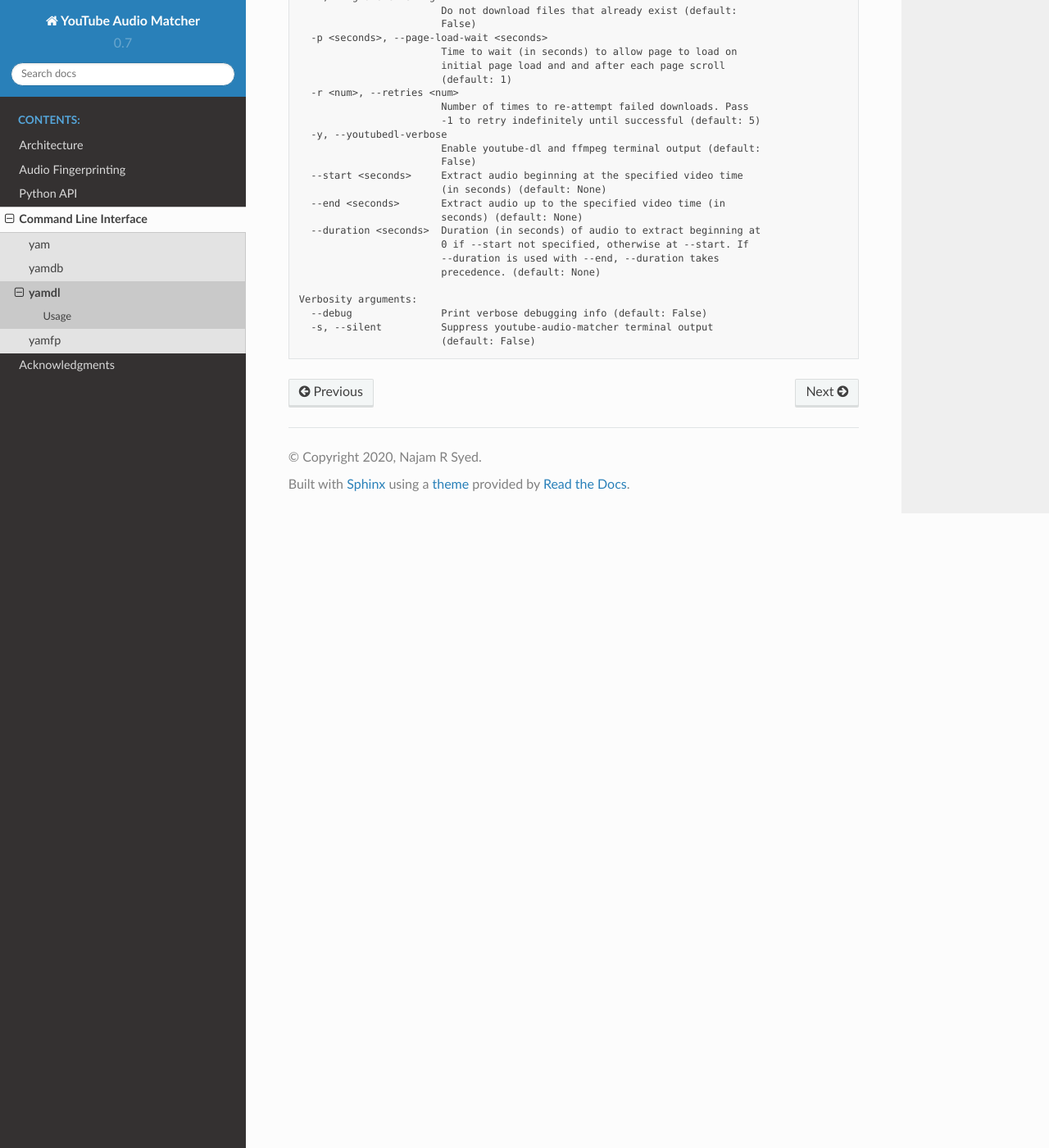
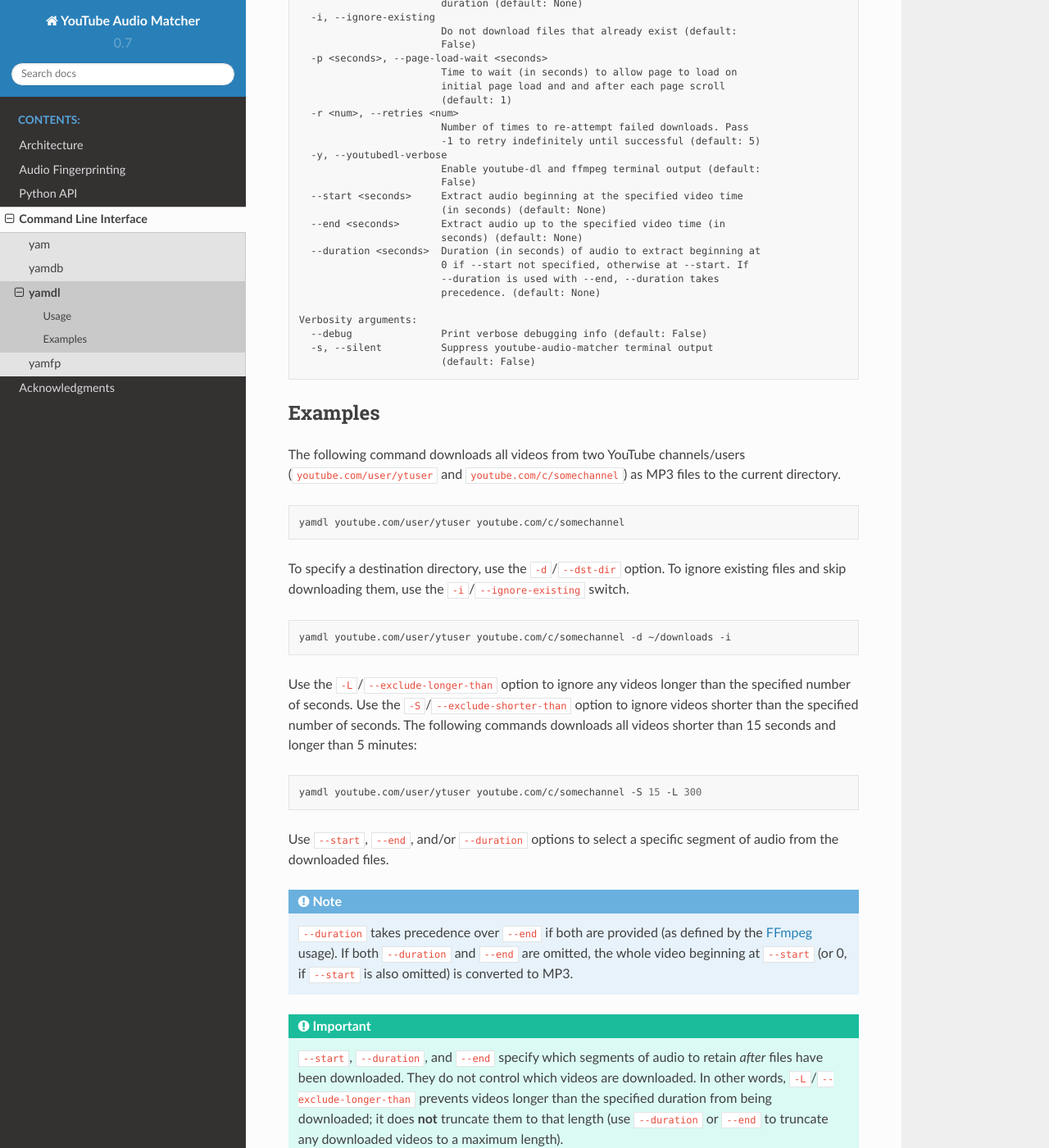
Before and after one commit to nrsyed/youtube-audio-matcher, a Sphinx documentation site: the page built from docs/yamdl.rst, in a window 1280 px wide and 1400 px high, scrolled down 793 px. Shown: the whole window at 82% size. Built offline with Sphinx 7.4.7 and the Read the Docs theme 2.0.0, drawn with Linux system fonts in a browser that asks for light colours; some of the changed text lies outside the part shown.

Commit message:
Complete yamdl sphinx documentation

```diff
--- a/docs/yamdl.rst
+++ b/docs/yamdl.rst
@@ -1,7 +1,9 @@
 yamdl
 =====
 
-YAM download tool
+The **Y**\ outube **A**\ udio **M**\ atcher **D**\ own\ **l**\ oad
+command line tool ``yamdl`` can be used to efficiently and asynchronously
+download the audio from any number of YouTube channels/users as MP3s.
 
 Usage
 -----
@@ -64,3 +66,75 @@ Usage
     --debug               Print verbose debugging info (default: False)
     -s, --silent          Suppress youtube-audio-matcher terminal output
                           (default: False)
+
+Examples
+--------
+
+The following command downloads all videos from two YouTube channels/users
+(``youtube.com/user/ytuser`` and ``youtube.com/c/somechannel``) as MP3 files
+to the current directory.
+
+.. code:: bash
+
+  yamdl youtube.com/user/ytuser youtube.com/c/somechannel
+
+To specify a destination directory, use the ``-d``/``--dst-dir`` option. To
+ignore existing files and skip downloading them, use the
+``-i``/``--ignore-existing`` switch.
+
+.. code:: bash
+
+  yamdl youtube.com/user/ytuser youtube.com/c/somechannel -d ~/downloads -i
+
+Use the ``-L``/``--exclude-longer-than`` option to ignore any videos longer
+than the specified number of seconds. Use the ``-S``/``--exclude-shorter-than``
+option to ignore videos shorter than the specified number of seconds. The
+following commands downloads all videos shorter than 15 seconds and longer than
+5 minutes:
+
+.. code:: bash
+
+  yamdl youtube.com/user/ytuser youtube.com/c/somechannel -S 15 -L 300
+
+Use ``--start``, ``--end``, and/or ``--duration`` options to select a specific
+segment of audio from the downloaded files.
+
+.. note::
+  ``--duration`` takes precedence over ``--end`` if both are provided (as
+  defined by the `FFmpeg <https://ffmpeg.org/ffmpeg.html#Main-options>`_
+  usage). If both ``--duration`` and ``--end`` are omitted, the whole video
+  beginning at ``--start`` (or 0, if ``--start`` is also omitted) is converted
+  to MP3.
+
+.. important::
+  ``--start``, ``--duration``, and ``--end`` specify which segments of audio to
+  retain *after* files have been downloaded. They do not control which videos
+  are downloaded. In other words, ``-L``/``--exclude-longer-than`` prevents
+  videos longer than the specified duration from being downloaded; it does
+  **not** truncate them to that length (use ``--duration`` or ``--end`` to
+  truncate any downloaded videos to a maximum length).
+
+To download all videos with a duration of at least 15 seconds and less than
+5 minutes *and* truncate them to the first 30 seconds of audio, use the
+following command:
+
+.. code:: bash
+
+  yamdl youtube.com/user/ytuser youtube.com/c/somechannel -S 15 -L 300 \
+    --duration 30
+
+YouTube Audio Matcher utilizes Selenium to scrape YouTube channel/user
+web pages by scrolling to the bottom of the Videos page and waiting between
+each page scroll event to allow the new videos to load. It compares the page
+source after each wait/scroll to the last page source and, if they are
+identical, assumes the bottom of the videos list has been reached (i.e.,
+that we've scrolled to the bottom of the page). The wait is set to 1 second by
+default. On slower internet connections, this may be insufficient, and the
+page may not have enough time to load. In this case, increase the page load
+wait time using the ``-p``/``--page-load-wait`` option to specify the number
+of seconds to wait. The following example sets the between-scroll page load
+wait time to 5 seconds:
+
+.. code:: bash
+
+  yamdl youtube.com/user/ytuser youtube.com/c/somechannel -p 5
```
